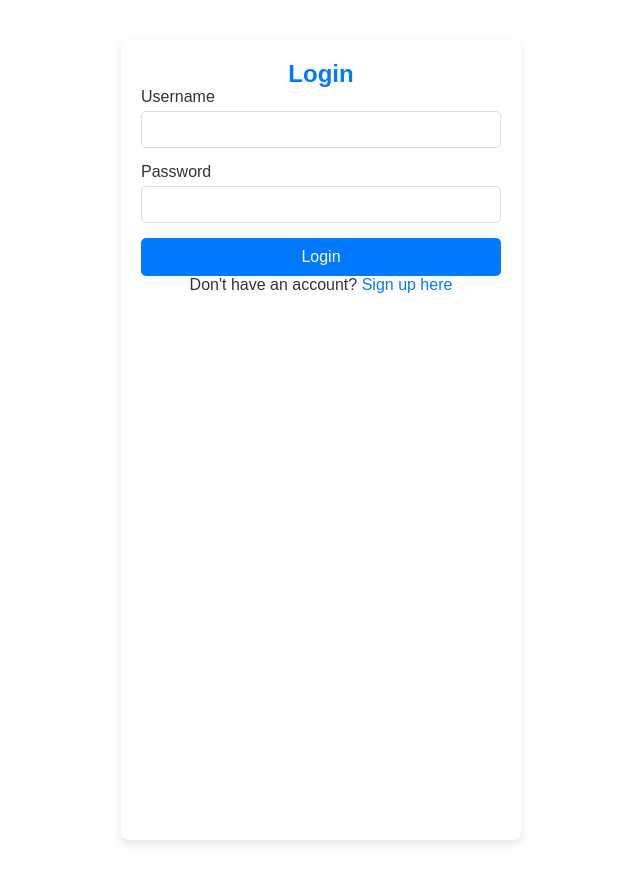
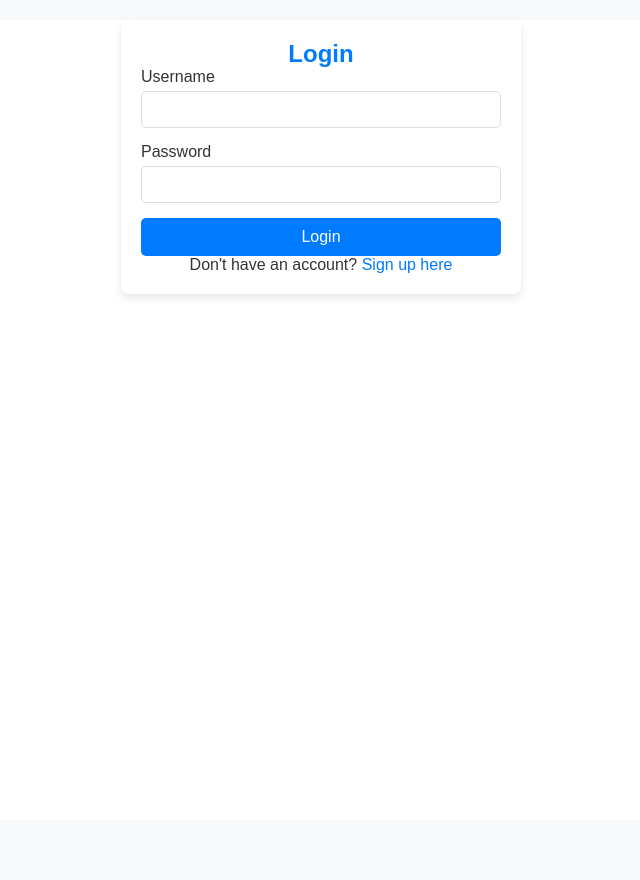
Before and after one commit to joel-koshy/motion, a Django app: page /login in a window 1280 px wide. Shown: the whole page, without its empty margins (319-959 px from the left). After the commit the page ends 296 px from the top, so only its background shows below. Run offline with Django 5.2, Linux system fonts and the light colour scheme; parts of the project's set-up code (start-up, migrations or seed data) failed here and were passed over.

Commit message:
css fixes

```diff
--- a/project/main/templates/main/base.html
+++ b/project/main/templates/main/base.html
@@ -99,10 +99,11 @@
 
      main {
          flex-grow: 1;
-         padding: 20px;
          background-color: #fff;
      }
-
+    html, body, main{
+        height: 100%;
+    }
      main h1 {
          margin-bottom: 20px;
      }
@@ -112,9 +113,6 @@
             color: white;
             padding: 20px;
             text-align: center;
-        }
-        main {
-            padding: 20px;
         }
         h1 {
             margin-bottom: 20px;
@@ -315,9 +313,6 @@
     background-color: #ffffff; /* White background */
     border-radius: 8px; /* Rounded corners */
     box-shadow: 0 4px 8px rgba(0, 0, 0, 0.1); /* Subtle shadow */
-    padding: 20px; /* Padding around content */
-    max-width: 400px; /* Maximum width */
-    margin: 20px auto; /* Center align */
     font-family: Arial, sans-serif; /* Font styling */
 }
 
--- a/project/main/templates/main/login.html
+++ b/project/main/templates/main/login.html
@@ -5,7 +5,7 @@
 {% endblock %}
 
 {% block content %}
-<div class="container">
+<div class="login-container">
     {% if user.is_authenticated %}
         <form method="post" action="{% url 'logout' %}">
             {% csrf_token %}
```
